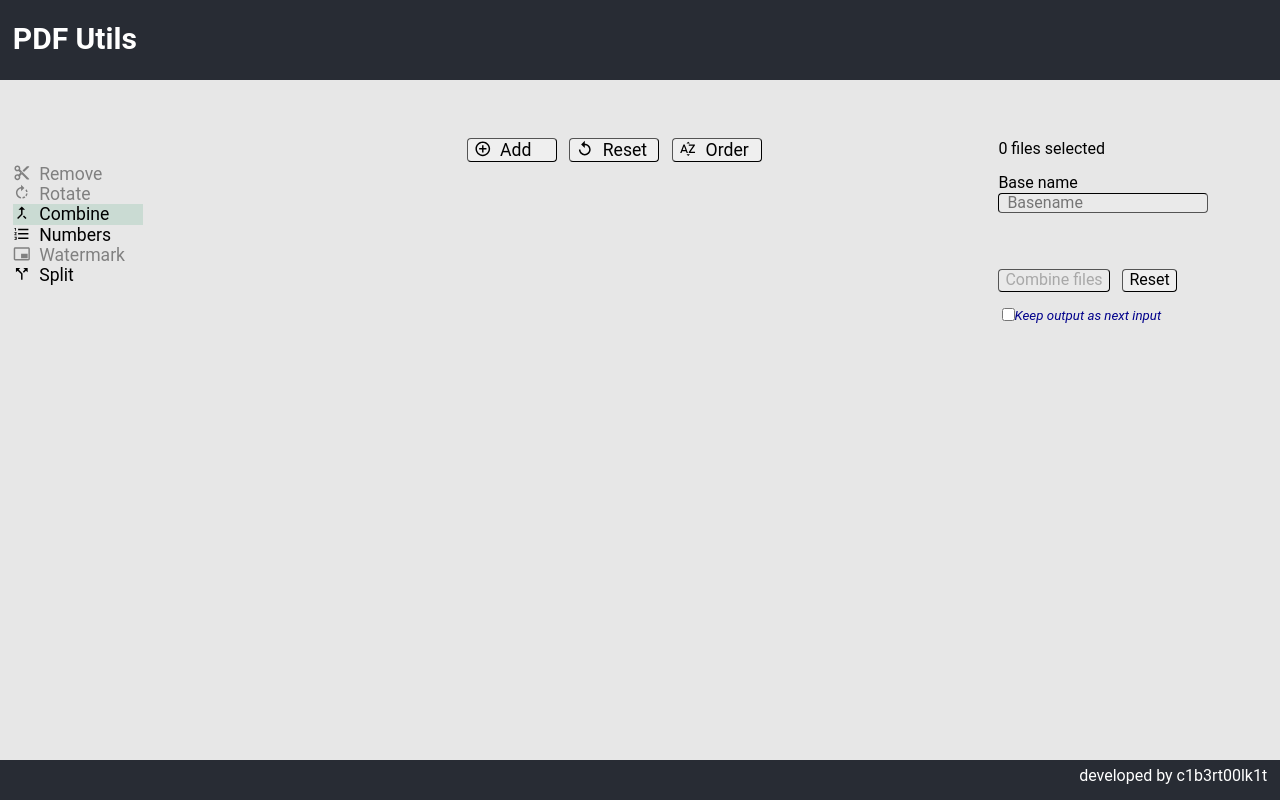
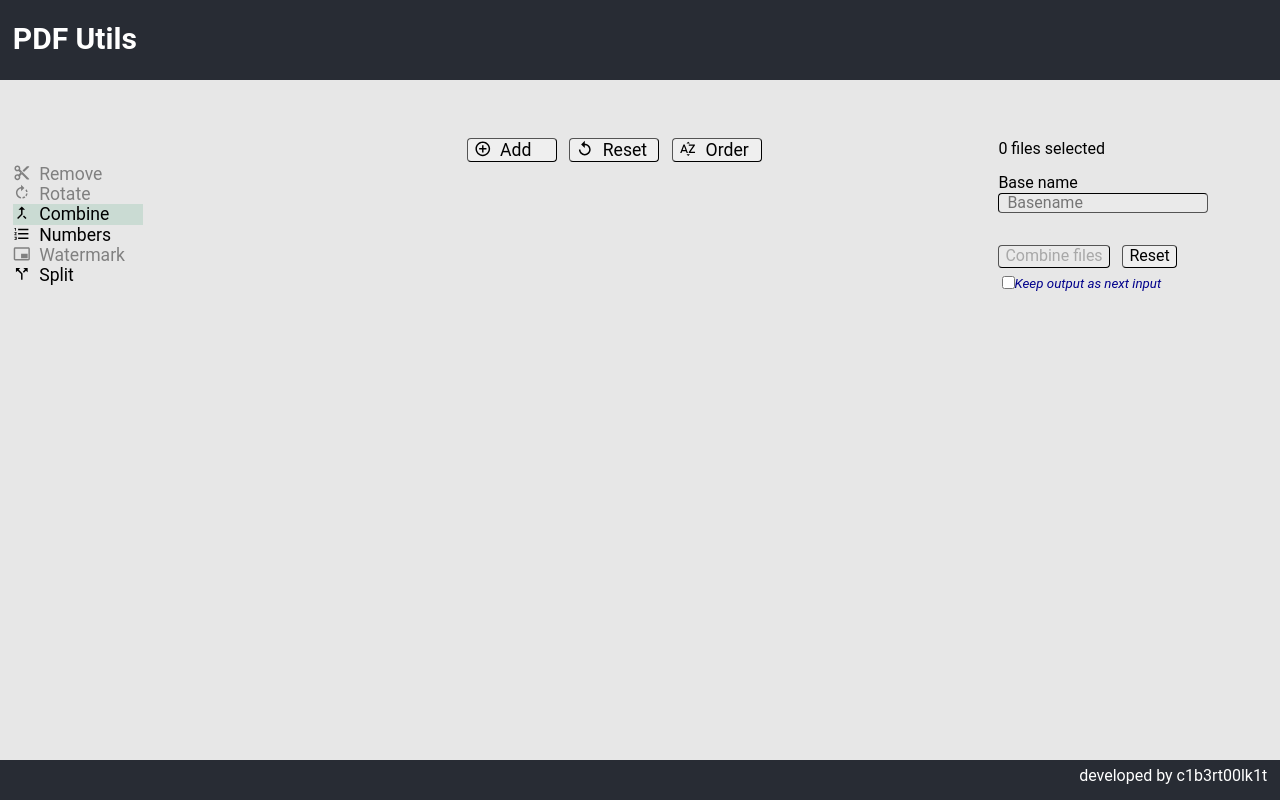
Before and after one commit to c1b3rt00lk1t/pdf-poc, a React (Vite) app: page / in a window 1280 px wide. Built offline with nearby package versions, Linux system fonts and the light colour scheme.

Commit message:
Form style adjustments

```diff
--- a/src/components/Transformations.module.css
+++ b/src/components/Transformations.module.css
@@ -7,14 +7,14 @@
   border: 1px solid rgb(75, 95, 104, 0.3);
   border-radius: 5px;
   width: 90vw;
-  height: 41vh;
+  height: 45vh;
 }
 
 .form {
   padding: 2vh 2vw;
   display: flex;
   flex-direction: column;
-  height: 37.5vh;
+  height: 40vh;
   overflow: auto;
   justify-content: start;
 
@@ -29,7 +29,8 @@
 }
 
 label,
-input {
+input,
+select {
   margin-bottom: 2vh;
 }
 
@@ -56,7 +57,7 @@ input[type="number"]::-webkit-inner-spin-button {
 }
 
 .button {
-  margin: 5vh 1vw 0 1vw;
+  margin: 2vh 1vw 0 1vw;
 }
 
 .p {
@@ -64,7 +65,8 @@ input[type="number"]::-webkit-inner-spin-button {
 }
 
 .labelSmall {
-  margin-top: 2vh;
+  margin-top: 1vh;
+  margin-bottom: 0;
   display: flex;
   font-size: smaller;
   font-style: italic;
```
